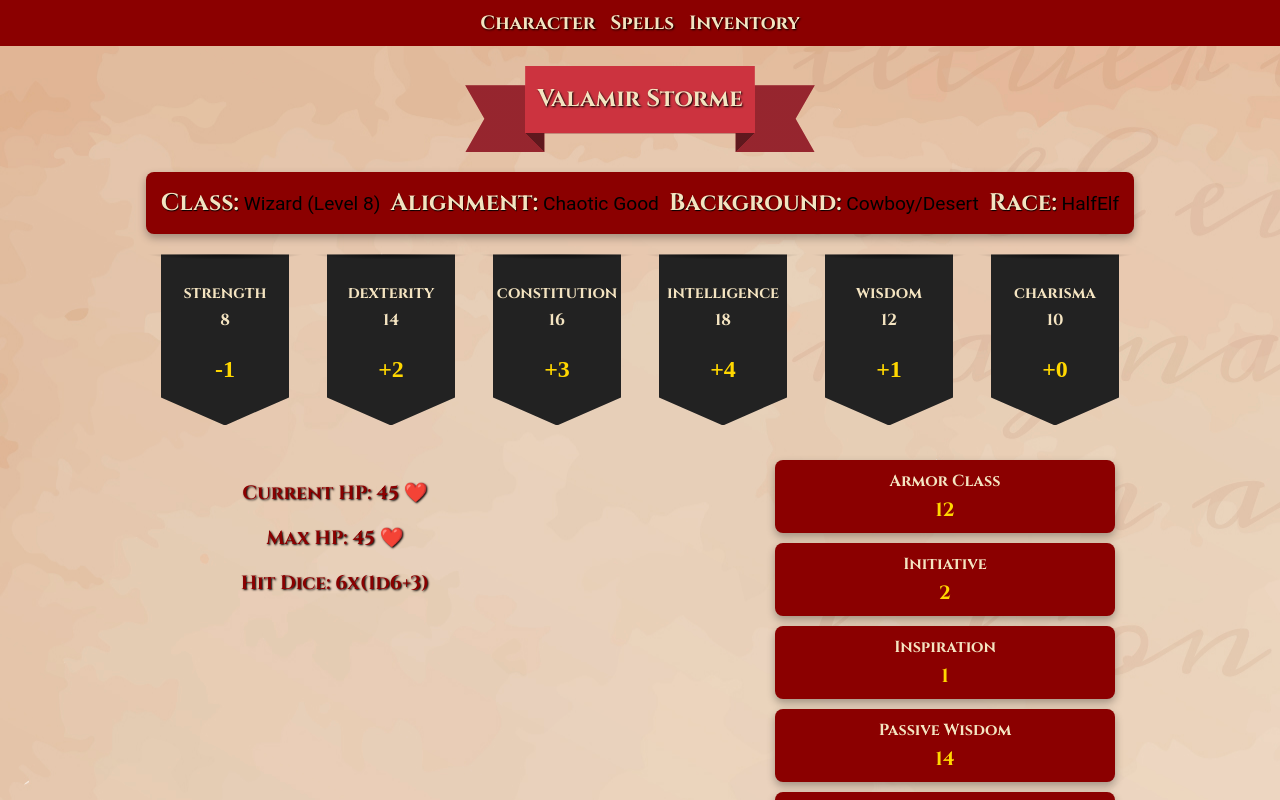
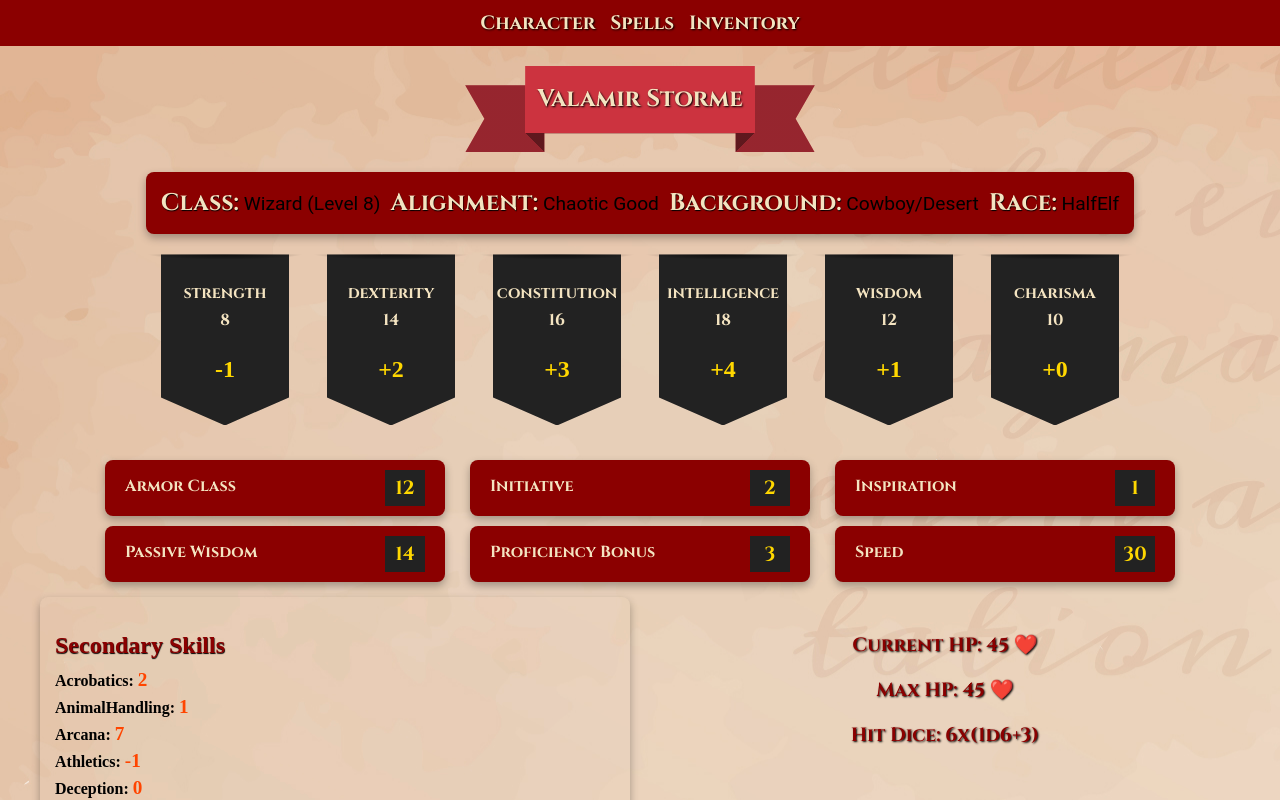
Before and after one commit to frodkata/character-sheet, a React (Create React App) app: page / in a window 1280 px wide. Shown: the top 800 px of the page. Built offline with nearby package versions, Linux system fonts and the light colour scheme.

Commit message:
Refactor CharacterAttributes layout: update styles for improved organization; adjust display properties and structure for better alignment and spacing

```diff
--- a/src/components/characterSheet/CharacterAttributes.tsx
+++ b/src/components/characterSheet/CharacterAttributes.tsx
@@ -7,10 +7,6 @@ interface CharacterAttributesProps {
 
 const styles: { [key: string]: React.CSSProperties } = {
 	container: {
-		display: "flex",
-		flexDirection: "column",
-		alignItems: "center",
-		gap: "10px", // Add spacing between items
 		padding: "15px",
 	},
 	listItem: {
@@ -25,6 +21,11 @@ const styles: { [key: string]: React.CSSProperties } = {
 		boxShadow: "0 4px 8px rgba(0, 0, 0, 0.3)", // Add shadow for depth
 		width: "100%", // Ensure the item takes full width
 		maxWidth: "300px", // Limit the width for better appearance
+		display: "flex",
+		flexDirection: "row",
+		alignContent: "center",
+		alignItems: "center",
+		justifyContent: "space-between",
 	},
 	statName: {
 		marginBottom: "5px",
@@ -33,6 +34,9 @@ const styles: { [key: string]: React.CSSProperties } = {
 		color: "#FFD700", // Gold color for the value
 		fontWeight: "bold",
 		fontSize: "1.2rem",
+		backgroundColor: "#222222",
+		padding: 5,
+		width: "10%",
 	},
 };
 
@@ -49,6 +53,15 @@ const CharacterAttributes: React.FC<CharacterAttributesProps> = ({
 	} = attributes;
 	return (
 		<div style={styles.container}>
+			<div
+				style={{
+					flexDirection: "row",
+					display: "flex",
+					justifyContent: "space-around",
+					flexWrap: "wrap",
+					gap: "10px", // Add spacing between items
+				}}
+			>
 				<div style={styles.listItem}>
 					<div style={styles.statName}>Armor Class</div>
 					<div style={styles.statValue}>{armorClass}</div>
@@ -79,6 +92,7 @@ const CharacterAttributes: React.FC<CharacterAttributesProps> = ({
 					<div style={styles.statValue}>{speed}</div>
 				</div>
 			</div>
+		</div>
 	);
 };
 
--- a/src/pages/CharacterPage.tsx
+++ b/src/pages/CharacterPage.tsx
@@ -71,14 +71,14 @@ const CharacterPage: React.FC = () => {
 				<CharacterTitle title={title} />
 			</div>
 			<MainSkills mainSkills={mainSkills} />
+			<CharacterAttributes attributes={characterAtributes} />
 
 			<div style={styles.grid}>
-				<HitPoints hitPoints={hitPoints} />
-				<CharacterAttributes attributes={characterAtributes} />
 				<div style={styles.leftColumn}>
 					<SecondarySkills skills={secondarySkills} />
 				</div>
 				<div style={styles.rightColumn}>
+					<HitPoints hitPoints={hitPoints} />
 					<SavingThrows throws={savingThrows} />
 				</div>
 				<div style={styles.proficiencies}>
```
Lines whose indentation alone changed are shown as unchanged.
